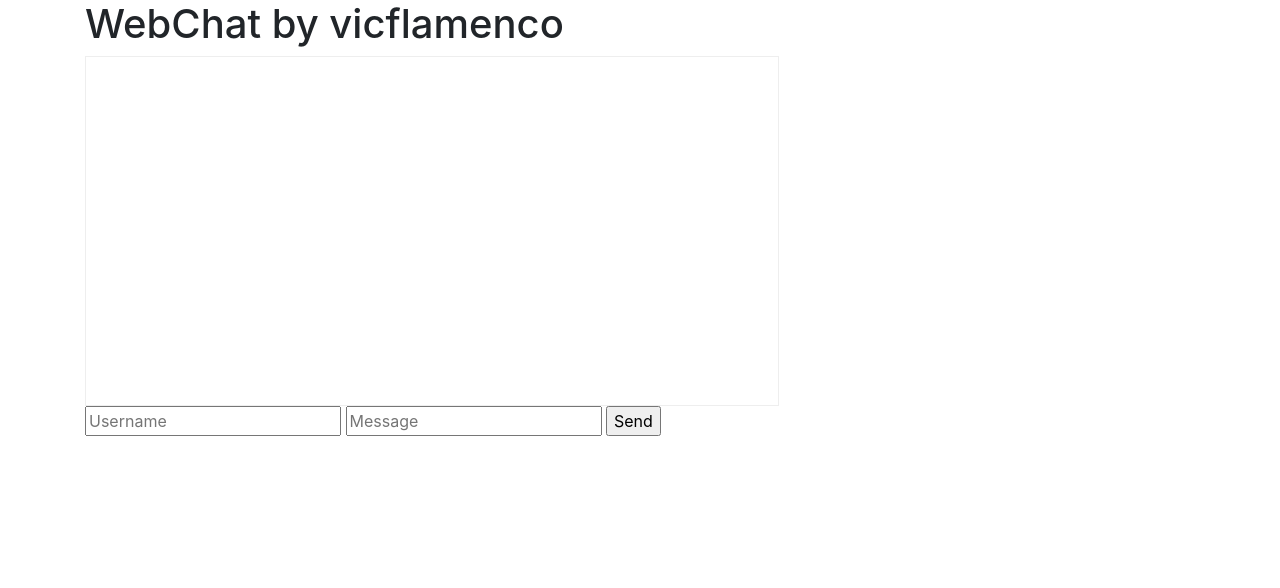
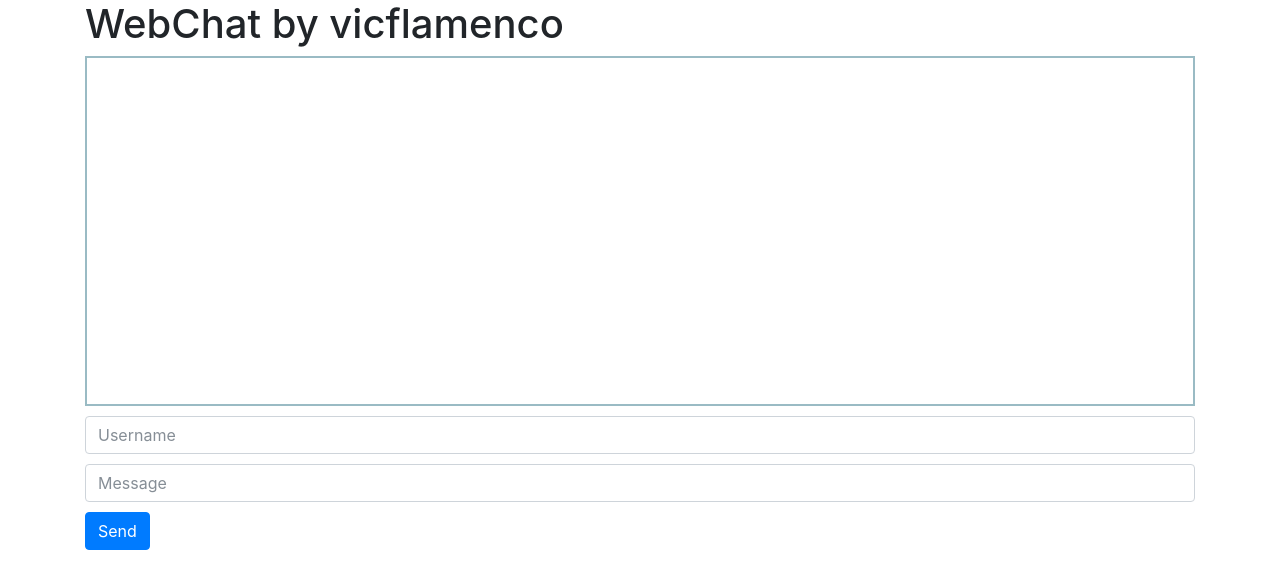
Before and after one commit to vicflamenco/webchat, a website: page public/index.html in a window 1280 px wide. Drawn offline with nearby package versions, Linux system fonts and the light colour scheme; no server answers.

Commit message:
Refactoring code and styling

```diff
--- a/public/index.css
+++ b/public/index.css
@@ -1,26 +1,30 @@
 body {
-    height: 100;
+    height: 100%;
+    width: 100%;
+    background-color: #ffffff;
+}
+
+input {
+    margin-bottom: 10px;
 }
 
 #messages {
-    width: 95%;
     height: 350px;
     min-width: 250px;
     overflow-y: scroll;
-    border: 1px solid #eee;
+    border: 2px solid rgb(154, 187, 196);
+    margin-bottom: 10px;
 }
 
 .message {
-
     margin: 10px;
     padding: 5px;
     border-radius: 3px;
     min-width: 200px;
     border: 1px solid #ccc;
     background: white;
-
 }
 
-.message > p {
-    margin: 0;
+.message>p {
+    margin: 0px;
 }
--- a/public/index.html
+++ b/public/index.html
@@ -12,19 +12,23 @@
 
 <body>
     <div class="container">
-        <h1>WebChat by vicflamenco</h1>
 
         <div class="row">
-            <div class="col-6 col-md-8 col-sm-12">
+            <div class="col-12">
+                <h1>WebChat by vicflamenco</h1>
+            </div>
+        </div>
+        <div class="row">
+            <div class="col-12">
                 <div id="messages"></div>
             </div>
         </div>
         <div class="row">
-            <div class="col-6 col-md-8 col-sm-12">
+            <div class="col-12">
                 <form onsubmit="return addMessage(this);">
-                    <input id="nickname" placeholder="Username" />
-                    <input id="message" placeholder="Message"></input>
-                    <input type="submit" value="Send" />
+                    <input id="nickname" placeholder="Username" class="form-control" />
+                    <input id="message" placeholder="Message" class="form-control"></input>
+                    <input type="submit" value="Send" class="btn btn-primary" />
                 </form>
             </div>
         </div>
--- a/public/main.js
+++ b/public/main.js
@@ -1,4 +1,7 @@
 var socket = io.connect(location.origin);
+var messageInput = document.getElementById('message');
+var nicknameInput = document.getElementById('nickname');
+var nickname = '';
 
 socket.on('messages', function(data) {
     renderMessages(data);
@@ -9,9 +12,7 @@ function renderMessages(messages) {
         return (`
             <div class="message">
                 <p>
-                    <strong>
-                        ${item.nickname}
-                    </strong>:
+                    <strong>${item.nickname}</strong>:
                 </p>
                 <p>
                     ${item.message}
@@ -23,19 +24,21 @@ function renderMessages(messages) {
     var div_msgs = document.getElementById('messages');
     div_msgs.innerHTML = html;
     div_msgs.scrollTop = div_msgs.scrollHeight;
+    messageInput.focus();
 }
 
 function addMessage(event) {
 
-    var nicknameInput = document.getElementById('nickname');
-    var messageInput = document.getElementById('message');
+    if (messageInput.value == '')
+        return false;
 
-    var message = {
-        nickname: nicknameInput.value,
+    nickname = nickname != '' ? nickname : nicknameInput.value;
+    socket.emit('add-message', {
+        nickname: nickname,
         message: messageInput.value
-    };
+    });
     nicknameInput.style.display = 'none';
     messageInput.value = '';
-    socket.emit('add-message', message);
+
     return false;
 }
```
Also changed, not shown: favico.ico (added).
